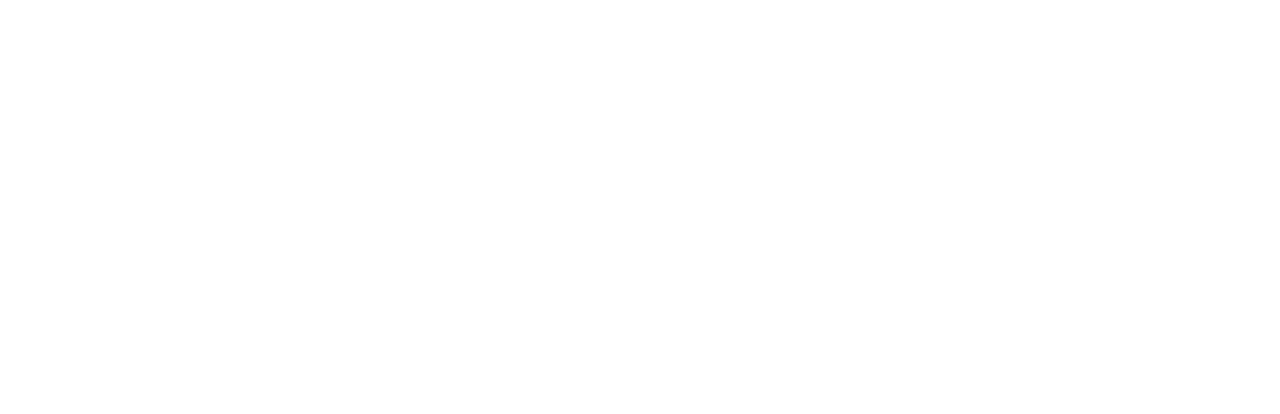
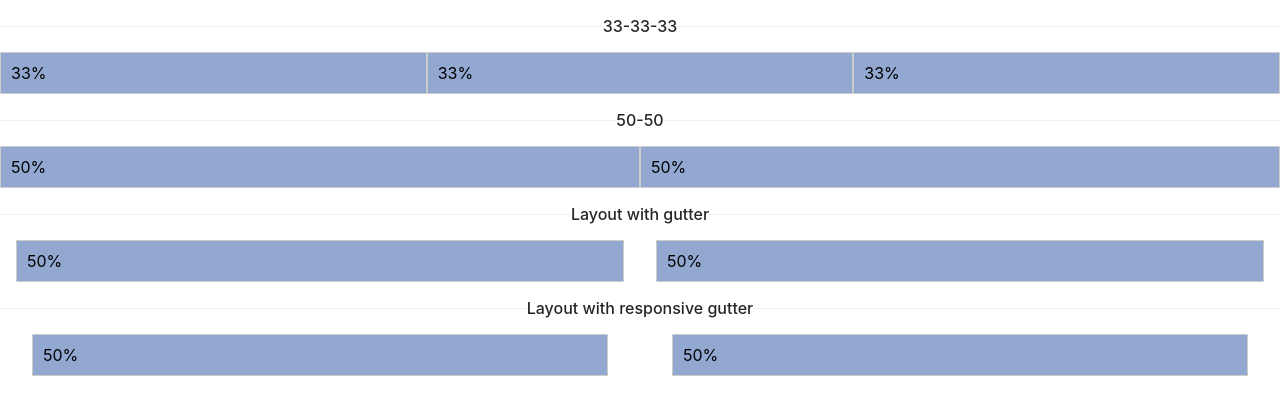
Before and after one commit to VINCENGUYEN-JS/vince-components, a React (Create React App) app: page /grid in a window 1280 px wide. Before the commit this address had no page. Shown: the top 414 px of the page. Built offline with nearby package versions, Linux system fonts and the light colour scheme.

Commit message:
add-layout-component-part-1

```diff
--- a/src/App.tsx
+++ b/src/App.tsx
@@ -1,9 +1,12 @@
 import * as React from "react";
+import { Routes, Route, Link } from "react-router-dom";
 
-import ButtonExample from "./pages/ButtonExample";
-import DividerExample from "./pages/DividerExample";
-import LayoutExample from "./pages/LayoutExample";
-import { Routes, Route, Link } from "react-router-dom";
+import {
+  ButtonExample,
+  DividerExample,
+  GridExample,
+  LayoutExample,
+} from "./pages";
 
 const Nav = () => (
   <div style={{ display: "flex", justifyContent: "center" }}>
@@ -20,6 +23,7 @@
       >
         <Link to="/button">Button</Link>
         <Link to="/divider">Divider</Link>
+        <Link to="/grid">Grid</Link>
         <Link to="/layout">Layout</Link>
       </div>
     </div>
@@ -33,6 +37,7 @@
         <Route path="/" element={<Nav />} />
         <Route path="/button" element={<ButtonExample />} />
         <Route path="/divider" element={<DividerExample />} />
+        <Route path="/grid" element={<GridExample />} />
         <Route path="/layout" element={<LayoutExample />} />
       </Routes>
     </div>
--- a/src/layout/index.tsx
+++ b/src/layout/index.tsx
@@ -1,2 +1,3 @@
 export { default as Row } from "./grid/row";
 export { default as Col } from "./grid/col";
+export { default as Layout } from "./layout/layout";
--- a/src/layout/layout/layout.tsx
+++ b/src/layout/layout/layout.tsx
@@ -0,0 +1,48 @@
+import * as React from "react";
+import classNames from "classnames";
+
+type GeneratorProps = {
+  prefixCls: string;
+  tagName: "header" | "footer" | "main" | "section";
+  displayName: string;
+};
+
+type BasicProps = {
+  prefixCls?: string;
+  hasSider?: boolean;
+  children: React.ReactNode;
+};
+
+type BasicPropsWithTagName = BasicProps & {
+  tagName: "header" | "footer" | "main" | "section";
+};
+
+const generator =
+  ({ prefixCls, tagName, displayName }: GeneratorProps) =>
+  (BasicComponent: any) => {
+    const Adapter = (props: BasicProps) => {
+      return (
+        <BasicComponent {...props} prefixCls={prefixCls} tagName={tagName} />
+      );
+    };
+    Adapter.displayName = displayName;
+    return Adapter;
+  };
+
+const BasicLayout = (props: BasicPropsWithTagName) => {
+  const { tagName: Tag, children, hasSider, prefixCls, ...others } = props;
+  const classes = classNames(prefixCls, {});
+  return (
+    <Tag className={classes} {...others}>
+      {children}
+    </Tag>
+  );
+};
+
+const Layout = generator({
+  prefixCls: "layout",
+  tagName: "section",
+  displayName: "Layout",
+})(BasicLayout);
+
+export default Layout;
--- /dev/null
+++ b/src/pages/GridExample.tsx
@@ -0,0 +1,61 @@
+import * as React from "react";
+import { Row, Col } from "../layout";
+import Divider from "../components/Divider/Divider";
+
+const BorderBox = (props: any) => (
+  <div
+    style={{
+      border: "1px solid #ccc",
+      backgroundColor: "#92a8d1",
+      padding: "10px",
+    }}
+  >
+    {props.children}
+  </div>
+);
+
+const GridExample = () => (
+  <>
+    <Divider>33-33-33</Divider>
+    <Row>
+      <Col span={8}>
+        <BorderBox>33%</BorderBox>
+      </Col>
+      <Col span={8}>
+        <BorderBox>33%</BorderBox>
+      </Col>
+      <Col span={8}>
+        <BorderBox>33%</BorderBox>
+      </Col>
+    </Row>
+    <Divider>50-50</Divider>
+    <Row>
+      <Col span={12}>
+        <BorderBox>50%</BorderBox>
+      </Col>
+      <Col span={12}>
+        <BorderBox>50%</BorderBox>
+      </Col>
+    </Row>
+    <Divider>Layout with gutter</Divider>
+    <Row gutter={16}>
+      <Col span={12}>
+        <BorderBox>50%</BorderBox>
+      </Col>
+      <Col span={12}>
+        <BorderBox>50%</BorderBox>
+      </Col>
+    </Row>
+    <Divider>Layout with responsive gutter</Divider>
+    <Row gutter={{ xs: 8, sm: 16, md: 24, lg: 32 }}>
+      <Col span={12}>
+        <BorderBox>50%</BorderBox>
+      </Col>
+      <Col span={12}>
+        <BorderBox>50%</BorderBox>
+      </Col>
+    </Row>
+  </>
+);
+
+export default GridExample;
--- a/src/pages/LayoutExample.tsx
+++ b/src/pages/LayoutExample.tsx
@@ -1,60 +1,12 @@
 import * as React from "react";
-import { Row, Col } from "../layout";
-import Divider from "../components/Divider/Divider";
 
-const BorderBox = (props: any) => (
-  <div
-    style={{
-      border: "1px solid #ccc",
-      backgroundColor: "#92a8d1",
-      padding: "10px",
-    }}
-  >
-    {props.children}
-  </div>
-);
+import { Layout } from "../layout";
 
 const LayoutExample = () => (
   <>
-    <Divider>33-33-33</Divider>
-    <Row>
-      <Col span={8}>
-        <BorderBox>33%</BorderBox>
-      </Col>
-      <Col span={8}>
-        <BorderBox>33%</BorderBox>
-      </Col>
-      <Col span={8}>
-        <BorderBox>33%</BorderBox>
-      </Col>
-    </Row>
-    <Divider>50-50</Divider>
-    <Row>
-      <Col span={12}>
-        <BorderBox>50%</BorderBox>
-      </Col>
-      <Col span={12}>
-        <BorderBox>50%</BorderBox>
-      </Col>
-    </Row>
-    <Divider>Layout with gutter</Divider>
-    <Row gutter={16}>
-      <Col span={12}>
-        <BorderBox>50%</BorderBox>
-      </Col>
-      <Col span={12}>
-        <BorderBox>50%</BorderBox>
-      </Col>
-    </Row>
-    <Divider>Layout with responsive gutter</Divider>
-    <Row gutter={{ xs: 8, sm: 16, md: 24, lg: 32 }}>
-      <Col span={12}>
-        <BorderBox>50%</BorderBox>
-      </Col>
-      <Col span={12}>
-        <BorderBox>50%</BorderBox>
-      </Col>
-    </Row>
+    <Layout>
+      <div>Hello</div>
+    </Layout>
   </>
 );
 
--- /dev/null
+++ b/src/pages/index.tsx
@@ -0,0 +1,4 @@
+export { default as ButtonExample } from "./ButtonExample";
+export { default as DividerExample } from "./DividerExample";
+export { default as GridExample } from "./GridExample";
+export { default as LayoutExample } from "./LayoutExample";
```
